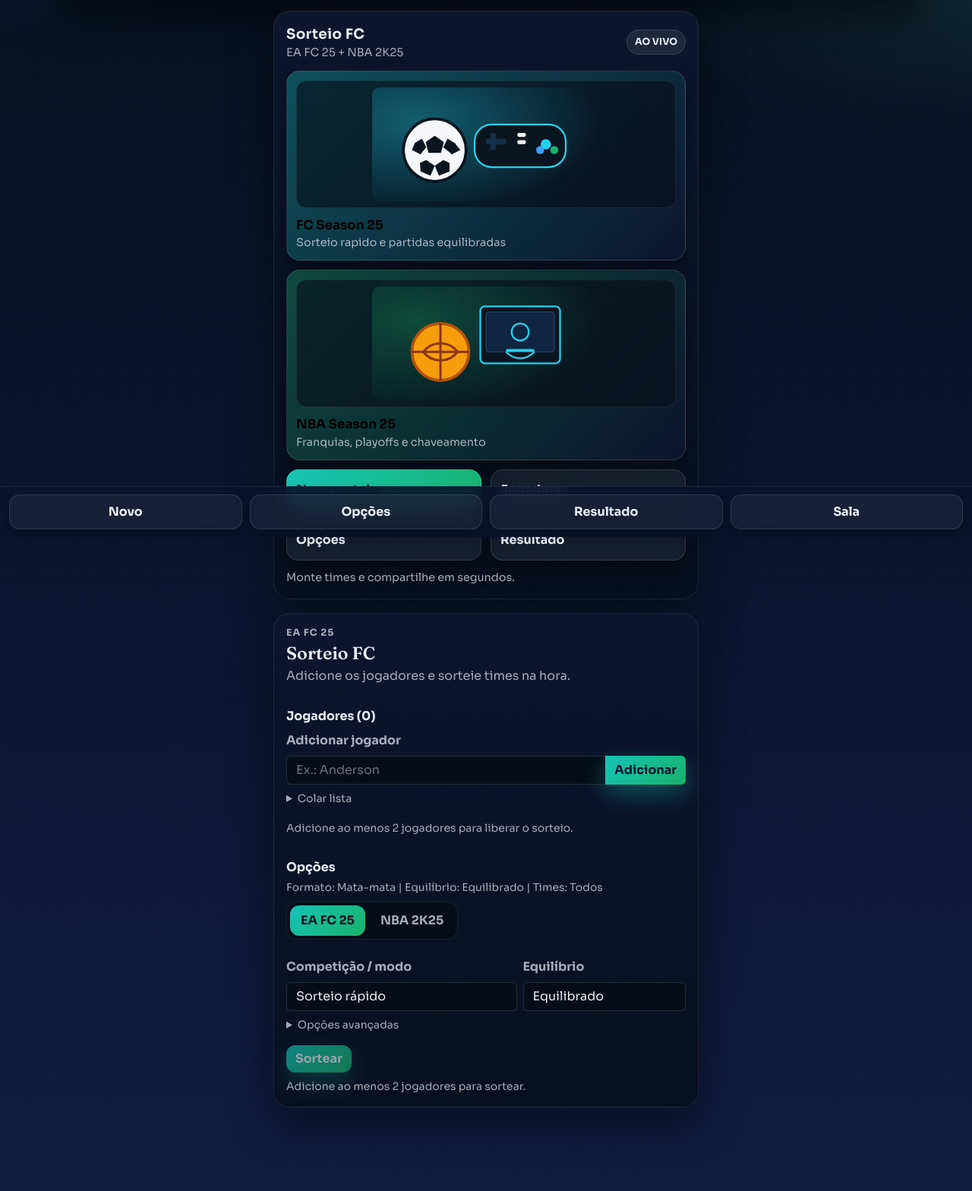
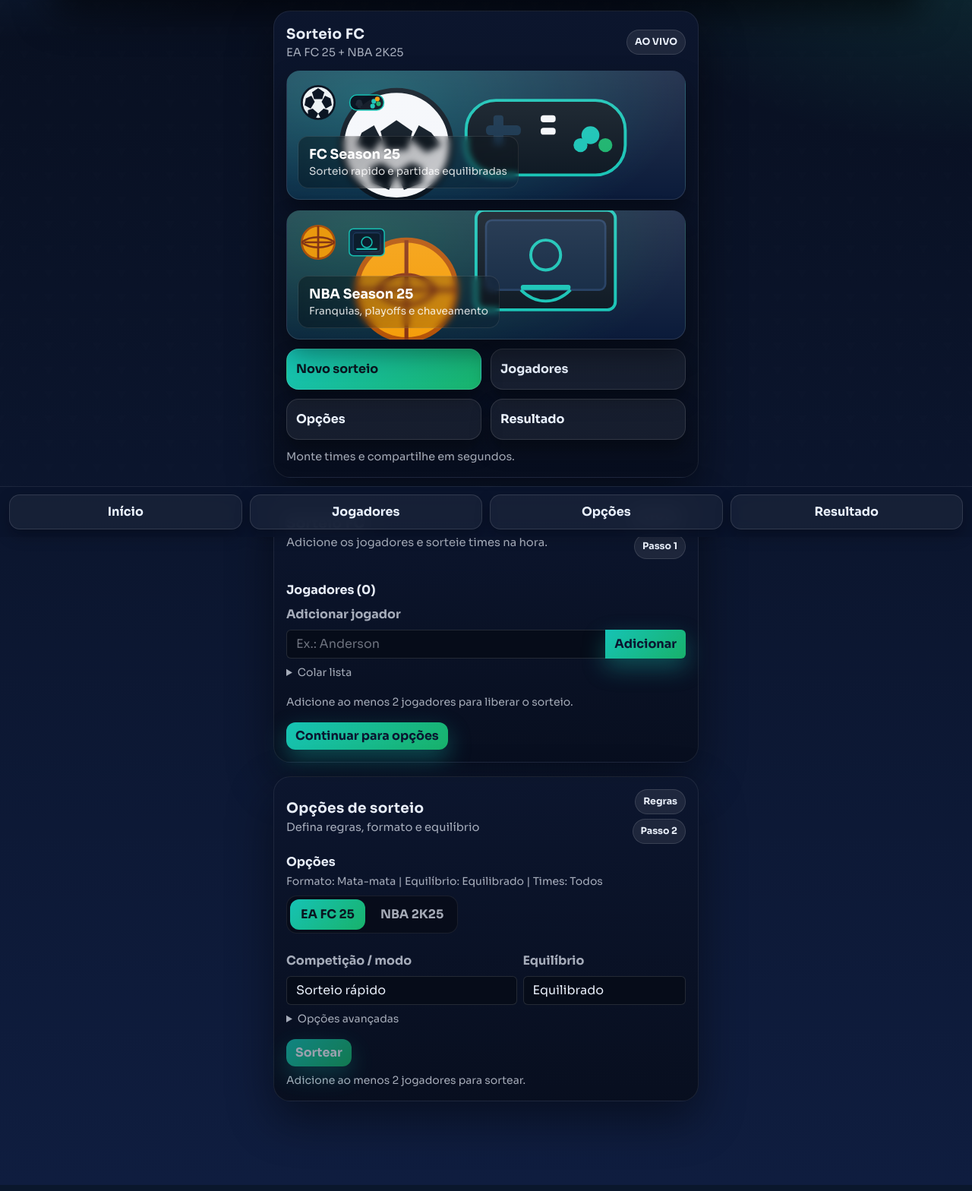
Before and after one commit to andersoncoutom-max/Futebol-Basquete, a Flask app: page / in a window 1280 px wide. Shown: the part 93-1661 px from the top of the page at 76% size. Run offline with Flask 3, Linux system fonts and the light colour scheme.

Commit message:
Atualiza cards do app com novas ilustracoes

```diff
--- a/templates/index.html
+++ b/templates/index.html
@@ -55,12 +55,12 @@
     }
 
     body.theme-nba {
-      --accent: #f97316;
-      --accent-2: #ef4444;
+      --accent: #18b26b;
+      --accent-2: #16c3b5;
       background:
-        radial-gradient(900px 520px at 0% -10%, rgba(249, 115, 22, 0.18), transparent 55%),
-        radial-gradient(900px 520px at 100% 0%, rgba(239, 68, 68, 0.18), transparent 55%),
-        linear-gradient(180deg, #fff7ed, #fff5f5);
+        radial-gradient(900px 520px at 0% -10%, rgba(24, 178, 107, 0.22), transparent 55%),
+        radial-gradient(900px 520px at 100% 0%, rgba(22, 195, 181, 0.18), transparent 55%),
+        linear-gradient(180deg, #080f1f, #0f1d3f);
     }
 
     body.theme-dark {
@@ -184,30 +184,46 @@
       font-weight: 700;
       font-size: 0.78rem;
     }
-    .home-hero { display: grid; gap: 12px; margin-top: 10px; }
+    .screen-stack { display: grid; gap: 6px; justify-items: end; }
+    .home-hero { display: grid; gap: 14px; margin-top: 10px; }
     .hero-card {
+      position: relative;
       border-radius: 18px;
       border: 1px solid rgba(255, 255, 255, 0.12);
-      background: rgba(255, 255, 255, 0.05);
-      padding: 12px;
+      background-color: #0b1b3a;
+      background-size: cover;
+      background-position: center;
+      min-height: 170px;
+      padding: 14px;
+      overflow: hidden;
+      display: flex;
+      flex-direction: column;
+      justify-content: space-between;
       text-align: left;
-      display: grid;
-      gap: 10px;
-      box-shadow: 0 14px 26px rgba(0, 0, 0, 0.35);
+      box-shadow: 0 18px 34px rgba(0, 0, 0, 0.4);
     }
-    .hero-card.hero-fc { background: linear-gradient(135deg, rgba(22, 195, 181, 0.35), rgba(12, 22, 46, 0.95)); }
-    .hero-card.hero-nba { background: linear-gradient(135deg, rgba(24, 178, 107, 0.35), rgba(12, 22, 46, 0.95)); }
-    .hero-media {
+    .hero-card::before {
+      content: "";
+      position: absolute;
+      inset: 0;
+      background: linear-gradient(180deg, rgba(255, 255, 255, 0.12), rgba(255, 255, 255, 0));
+      z-index: 0;
+    }
+    .hero-card.hero-fc { background-image: url("/static/illustrations/fc-hero.svg"); }
+    .hero-card.hero-nba { background-image: url("/static/illustrations/nba-hero.svg"); }
+    .hero-top { display: flex; justify-content: space-between; align-items: flex-start; gap: 10px; z-index: 1; }
+    .hero-icon { width: 54px; height: 54px; opacity: 0.95; }
+    .hero-text {
+      z-index: 1;
+      align-self: flex-start;
+      padding: 10px 14px;
       border-radius: 14px;
-      background: rgba(7, 12, 24, 0.6);
-      border: 1px solid rgba(255, 255, 255, 0.08);
-      padding: 8px;
-      display: grid;
-      place-items: center;
+      border: 1px solid rgba(255, 255, 255, 0.1);
+      background: linear-gradient(135deg, rgba(0, 0, 0, 0.35), rgba(0, 0, 0, 0.1));
+      backdrop-filter: blur(4px);
     }
-    .hero-media img { max-width: 100%; height: 150px; object-fit: contain; display: block; }
-    .hero-title { font-weight: 900; font-size: 1.05rem; }
-    .hero-sub { color: var(--muted); font-size: 0.9rem; }
+    .hero-title { color: #fff; font-weight: 800; font-size: 1.1rem; }
+    .hero-sub { color: rgba(255, 255, 255, 0.85); font-size: 0.85rem; }
     .home-actions { display: grid; grid-template-columns: repeat(2, minmax(0, 1fr)); gap: 12px; margin-top: 12px; }
     .home-card {
       border-radius: 16px;
@@ -483,8 +499,9 @@
         </div>
         <div class="home-hero">
           <button class="hero-card hero-fc" id="homeFcBtn" type="button">
-            <div class="hero-media">
-              <img src="/static/illustrations/fc-hero.svg" alt="Ilustracao futebol e controle" loading="lazy">
+            <div class="hero-top">
+              <img class="hero-icon" src="/static/illustrations/icon-ball.svg" alt="Icone futebol" loading="lazy">
+              <img class="hero-icon" src="/static/illustrations/icon-gamepad.svg" alt="Icone controle" loading="lazy">
             </div>
             <div class="hero-text">
               <div class="hero-title">FC Season 25</div>
@@ -492,8 +509,9 @@
             </div>
           </button>
           <button class="hero-card hero-nba" id="homeNbaBtn" type="button">
-            <div class="hero-media">
-              <img src="/static/illustrations/nba-hero.svg" alt="Ilustracao basquete" loading="lazy">
+            <div class="hero-top">
+              <img class="hero-icon" src="/static/illustrations/icon-basketball.svg" alt="Icone basquete" loading="lazy">
+              <img class="hero-icon" src="/static/illustrations/icon-court.svg" alt="Icone quadra" loading="lazy">
             </div>
             <div class="hero-text">
               <div class="hero-title">NBA Season 25</div>
@@ -504,16 +522,21 @@
         <div class="home-actions">
           <button class="home-card primary" type="button" onclick="document.getElementById('setupPanel')?.scrollIntoView({behavior:'smooth'});">Novo sorteio</button>
           <button class="home-card" type="button" onclick="document.getElementById('participantInput')?.focus();">Jogadores</button>
-          <button class="home-card" type="button" onclick="document.getElementById('advancedDetails')?.scrollIntoView({behavior:'smooth'});">Opções</button>
+          <button class="home-card" type="button" onclick="document.getElementById('optionsPanel')?.scrollIntoView({behavior:'smooth'});">Opções</button>
           <button class="home-card" type="button" onclick="document.getElementById('resultsPanel')?.scrollIntoView({behavior:'smooth'});">Resultado</button>
         </div>
         <div class="home-footer">Monte times e compartilhe em segundos.</div>
       </section>
       <section class="glass panel app-screen" id="setupPanel">
-        <div>
-          <div class="kicker" id="heroKicker">Sorteio para EA FC 25 e NBA 2K25</div>
-          <h1 id="heroTitle">Sorteio FC</h1>
-          <div class="muted" id="heroSubtitle">Adicione os jogadores, ajuste as opções e clique em “Sortear”.</div>
+        <div class="screen-head">
+          <div>
+            <div class="screen-title" id="heroTitle">Sorteio FC</div>
+            <div class="screen-sub" id="heroSubtitle">Adicione os jogadores, ajuste as opções e clique em “Sortear”.</div>
+          </div>
+          <div class="screen-stack">
+            <div class="screen-chip" id="heroKicker">EA FC 25</div>
+            <div class="screen-chip">Passo 1</div>
+          </div>
         </div>
 
         <div class="divider"></div>
@@ -547,8 +570,22 @@
         <div id="participantsList" class="chip-list"></div>
         <div id="emptyHint" class="muted small mt-2">Adicione ao menos 2 jogadores para liberar o sorteio.</div>
 
-        <div class="divider"></div>
+        <div class="action-row mt-3">
+          <button class="btn btn-accent" type="button" onclick="document.getElementById('optionsPanel')?.scrollIntoView({behavior:'smooth'});">Continuar para opções</button>
+        </div>
+      </section>
 
+      <section class="glass panel app-screen" id="optionsPanel">
+        <div class="screen-head">
+          <div>
+            <div class="screen-title">Opções de sorteio</div>
+            <div class="screen-sub">Defina regras, formato e equilíbrio</div>
+          </div>
+          <div class="screen-stack">
+            <div class="screen-chip">Regras</div>
+            <div class="screen-chip">Passo 2</div>
+          </div>
+        </div>
         <div class="section-title">Opções</div>
         <div id="optionSummary" class="muted small mt-1"></div>
         <div class="dataset-tabs mt-2" role="tablist" aria-label="Jogo">
@@ -623,10 +660,16 @@
       </section>
 
       <section class="glass panel app-screen d-none" id="resultsPanel">
-        <div class="d-flex flex-column flex-md-row align-items-md-center justify-content-between gap-2">
-          <div class="section-title mb-0">Resultado</div>
-          <div class="action-row compact">
-            <button id="toggleViewBtn" class="btn btn-ghost btn-sm" type="button" disabled>Ver tabela</button>
+        <div class="screen-head">
+          <div>
+            <div class="screen-title">Resultado</div>
+            <div class="screen-sub">Cards e tabela do sorteio</div>
+          </div>
+          <div class="screen-stack">
+            <div class="screen-chip">Passo 3</div>
+            <div class="action-row compact">
+              <button id="toggleViewBtn" class="btn btn-ghost btn-sm" type="button" disabled>Ver tabela</button>
+            </div>
           </div>
         </div>
 
@@ -748,10 +791,10 @@
   </dialog>
 
   <div class="bottom-nav">
-    <button type="button" onclick="document.getElementById('setupPanel')?.scrollIntoView({behavior:'smooth'});">Novo</button>
-    <button type="button" onclick="document.getElementById('advancedDetails')?.scrollIntoView({behavior:'smooth'});">Opções</button>
+    <button type="button" onclick="document.getElementById('homePanel')?.scrollIntoView({behavior:'smooth'});">Início</button>
+    <button type="button" onclick="document.getElementById('setupPanel')?.scrollIntoView({behavior:'smooth'});">Jogadores</button>
+    <button type="button" onclick="document.getElementById('optionsPanel')?.scrollIntoView({behavior:'smooth'});">Opções</button>
     <button type="button" onclick="document.getElementById('resultsPanel')?.scrollIntoView({behavior:'smooth'});">Resultado</button>
-    <button type="button" onclick="document.getElementById('roomOpenBtn')?.click();">Sala</button>
   </div>
 
   <div id="loadingOverlay" class="loading-overlay">
```
Also changed, not shown: static/illustrations/fc-hero.svg, static/illustrations/icon-ball.svg (added), static/illustrations/icon-basketball.svg (added), static/illustrations/icon-court.svg (added), static/illustrations/icon-gamepad.svg (added), static/illustrations/nba-hero.svg.
